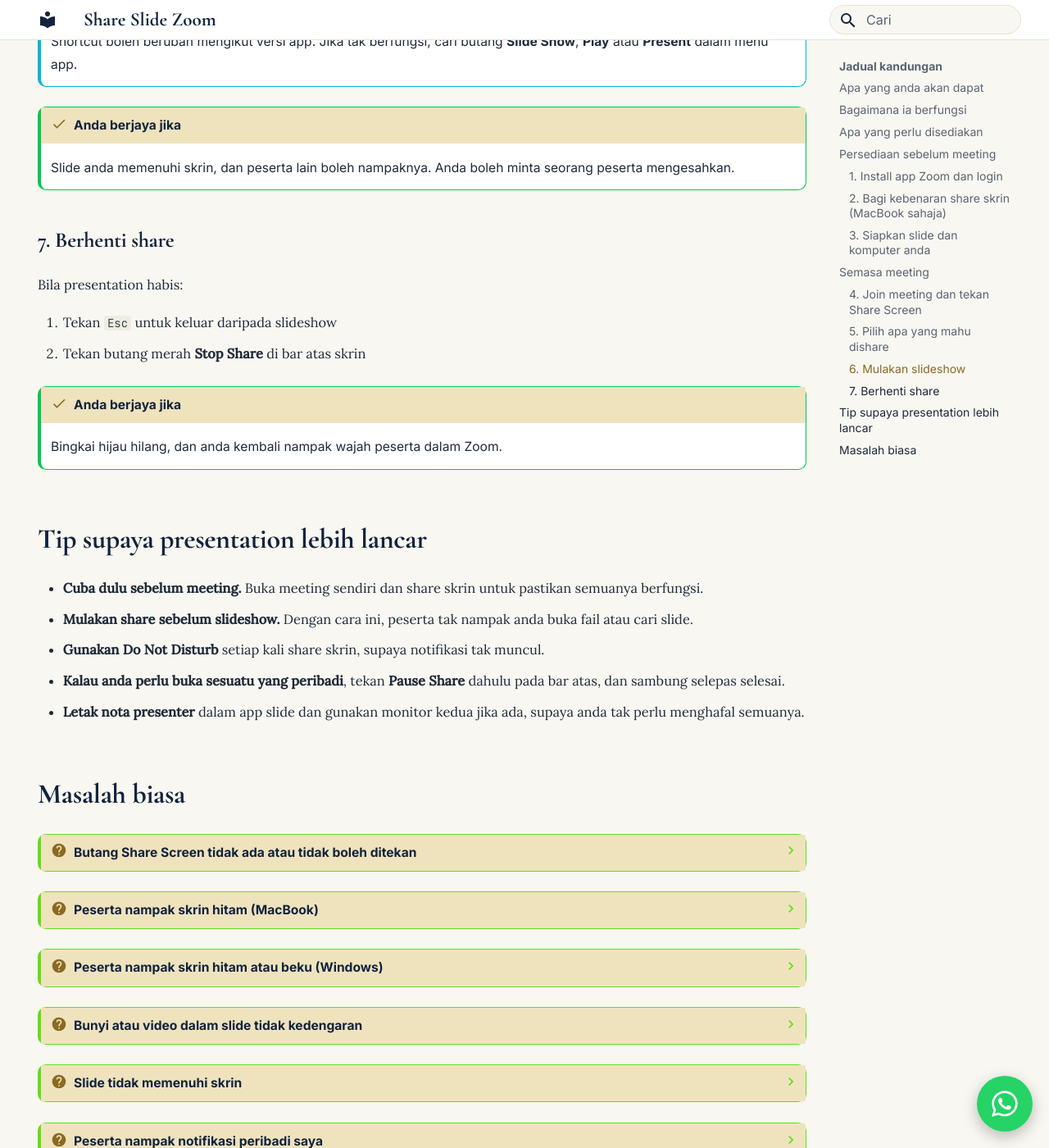
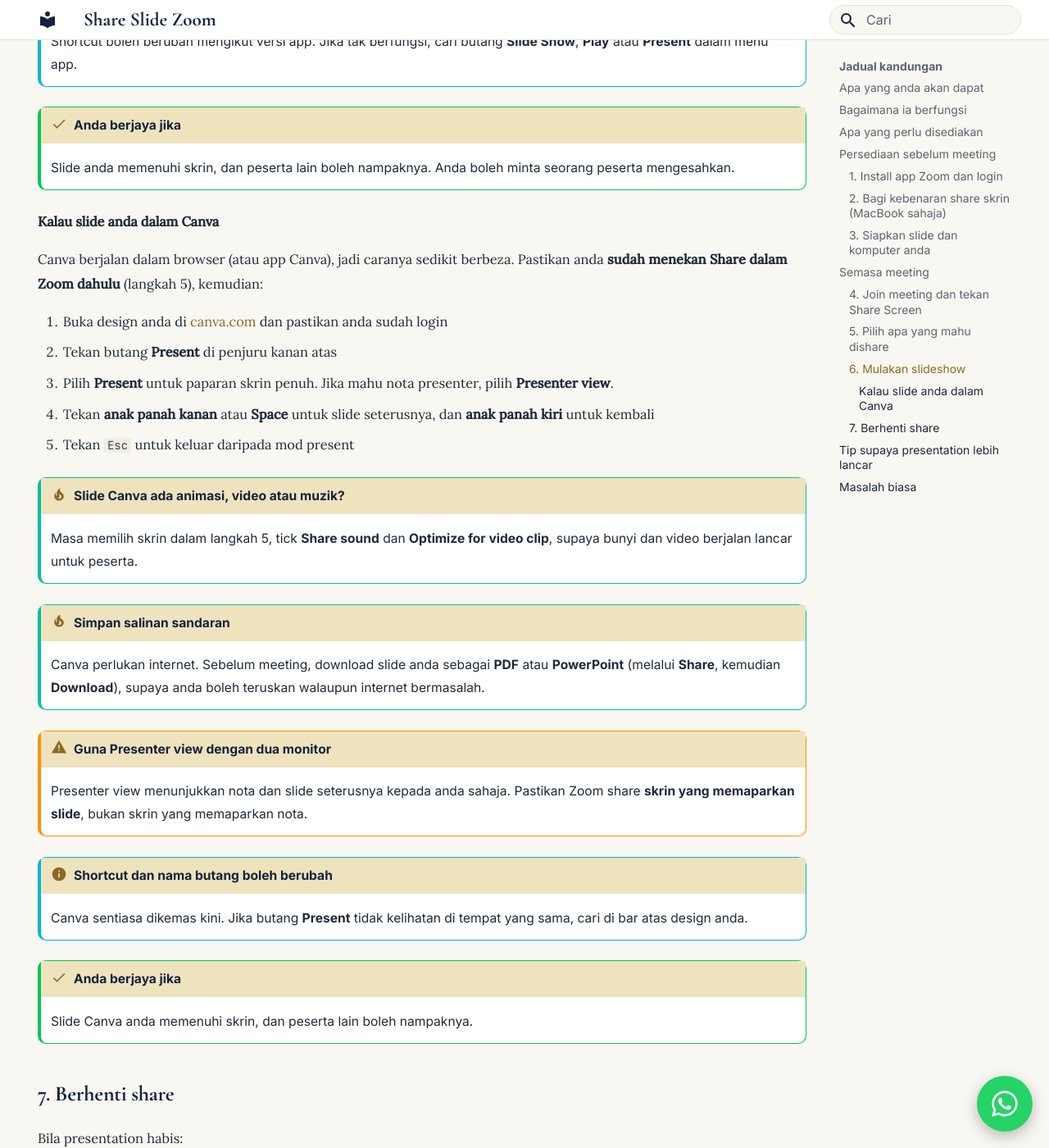
Before and after one commit to taufikmusa/tutorial, an MkDocs documentation site: the page built from docs/share-slide-zoom/index.md, in a window 1280 px wide and 1400 px high, scrolled down 5070 px. Shown: the whole window at 82% size. Built offline with MkDocs 1.6.1 and Material for MkDocs 9.7.7, drawn with Linux system fonts in a browser that asks for light colours; some of the changed text lies outside the part shown.

Commit message:
Add Canva section to Zoom slide sharing tutorial
Co-Authored-By: Claude Sonnet 5.5 <noreply@anthropic.com>
Claude-Session: https://claude.ai/code/session_01DyYfdfXEMUF2tnaJXM2iPL

```diff
--- a/docs/share-slide-zoom/index.md
+++ b/docs/share-slide-zoom/index.md
@@ -8,7 +8,7 @@ hide:
 
 # Cara Share Slide dalam Zoom Meeting
 
-Tutorial ini untuk anda yang mahu present slide (PowerPoint, Keynote atau Google Slides) dalam Zoom meeting, guna **laptop atau PC Windows** dan **MacBook**. Kita mulakan dari asas, jadi tak perlu pernah share skrin sebelum ini.
+Tutorial ini untuk anda yang mahu present slide (PowerPoint, Keynote, Google Slides atau Canva) dalam Zoom meeting, guna **laptop atau PC Windows** dan **MacBook**. Kita mulakan dari asas, jadi tak perlu pernah share skrin sebelum ini.
 
 !!! info "Tutorial ini untuk komputer"
     Langkah di bawah dibuat di laptop atau PC. Jika anda guna telefon, cara share skrin berbeza dan tidak dibincangkan di sini.
@@ -26,14 +26,14 @@ Selepas selesai, anda boleh:
 
 1. Anda **join meeting** dalam app Zoom
 2. Anda tekan **Share Screen** dan pilih skrin anda
-3. Anda **mulakan slideshow** dalam PowerPoint, Keynote atau Google Slides
+3. Anda **mulakan slideshow** dalam PowerPoint, Keynote, Google Slides atau Canva
 4. Bila habis, anda tekan **Stop Share**
 
 ## Apa yang perlu disediakan
 
 - Laptop atau PC **Windows**, atau **MacBook**
 - **App Zoom** yang sudah di-install, dan anda sudah login
-- Slide yang sudah siap dan boleh dibuka
+- Slide yang sudah siap dan boleh dibuka. Jika guna Canva, pastikan anda sudah login ke akaun Canva anda.
 - Link atau ID meeting
 - Internet yang stabil
 
@@ -146,6 +146,31 @@ Untuk bergerak antara slide, tekan **anak panah kanan** (seterusnya) dan **anak
 !!! success "Anda berjaya jika"
     Slide anda memenuhi skrin, dan peserta lain boleh nampaknya. Anda boleh minta seorang peserta mengesahkan.
 
+#### Kalau slide anda dalam Canva
+
+Canva berjalan dalam browser (atau app Canva), jadi caranya sedikit berbeza. Pastikan anda **sudah menekan Share dalam Zoom dahulu** (langkah 5), kemudian:
+
+1. Buka design anda di [canva.com](https://www.canva.com) dan pastikan anda sudah login
+2. Tekan butang **Present** di penjuru kanan atas
+3. Pilih **Present** untuk paparan skrin penuh. Jika mahu nota presenter, pilih **Presenter view**.
+4. Tekan **anak panah kanan** atau **Space** untuk slide seterusnya, dan **anak panah kiri** untuk kembali
+5. Tekan `Esc` untuk keluar daripada mod present
+
+!!! tip "Slide Canva ada animasi, video atau muzik?"
+    Masa memilih skrin dalam langkah 5, tick **Share sound** dan **Optimize for video clip**, supaya bunyi dan video berjalan lancar untuk peserta.
+
+!!! tip "Simpan salinan sandaran"
+    Canva perlukan internet. Sebelum meeting, download slide anda sebagai **PDF** atau **PowerPoint** (melalui **Share**, kemudian **Download**), supaya anda boleh teruskan walaupun internet bermasalah.
+
+!!! warning "Guna Presenter view dengan dua monitor"
+    Presenter view menunjukkan nota dan slide seterusnya kepada anda sahaja. Pastikan Zoom share **skrin yang memaparkan slide**, bukan skrin yang memaparkan nota.
+
+!!! info "Shortcut dan nama butang boleh berubah"
+    Canva sentiasa dikemas kini. Jika butang **Present** tidak kelihatan di tempat yang sama, cari di bar atas design anda.
+
+!!! success "Anda berjaya jika"
+    Slide Canva anda memenuhi skrin, dan peserta lain boleh nampaknya.
+
 ### 7. Berhenti share
 
 Bila presentation habis:
@@ -178,6 +203,9 @@ Bila presentation habis:
 ??? question "Bunyi atau video dalam slide tidak kedengaran"
     Stop share dan mulakan semula. Kali ini, tick **Share sound** dan **Optimize for video clip** sebelum menekan **Share**.
 
+??? question "Slide Canva tersangkut atau animasi tidak lancar"
+    Semak sambungan internet anda, kemudian tutup tab atau app lain yang berat. Jika masih tidak lancar, keluar daripada mod present, dan present semula daripada fail **PDF** atau **PowerPoint** yang sudah di-download sebagai sandaran.
+
 ??? question "Slide tidak memenuhi skrin"
     Pastikan anda mulakan **Slide Show** (bukan hanya buka fail), dan anda sudah memilih skrin yang betul jika ada dua monitor.
 
```
Also changed, not shown: docs/index.md (+1 -1 lines).
